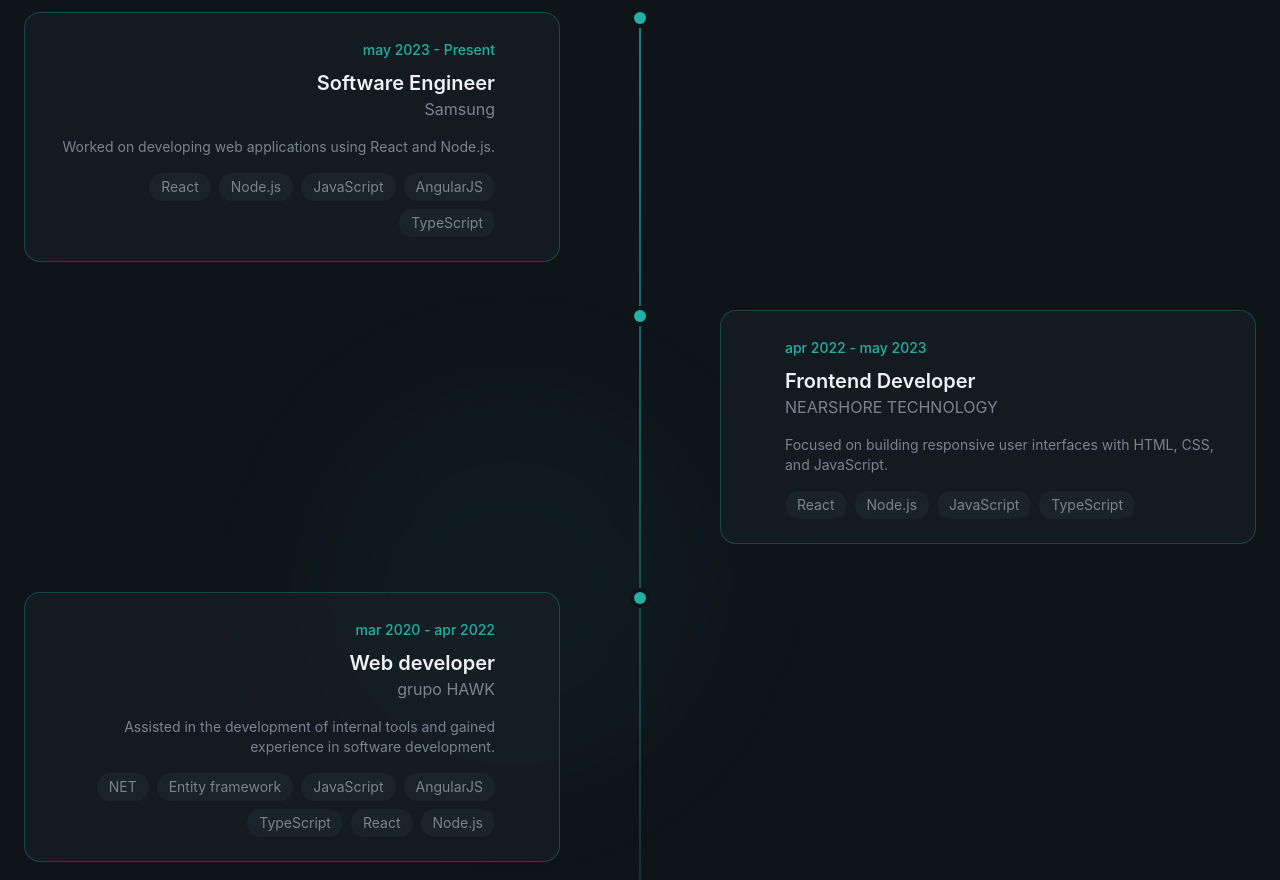
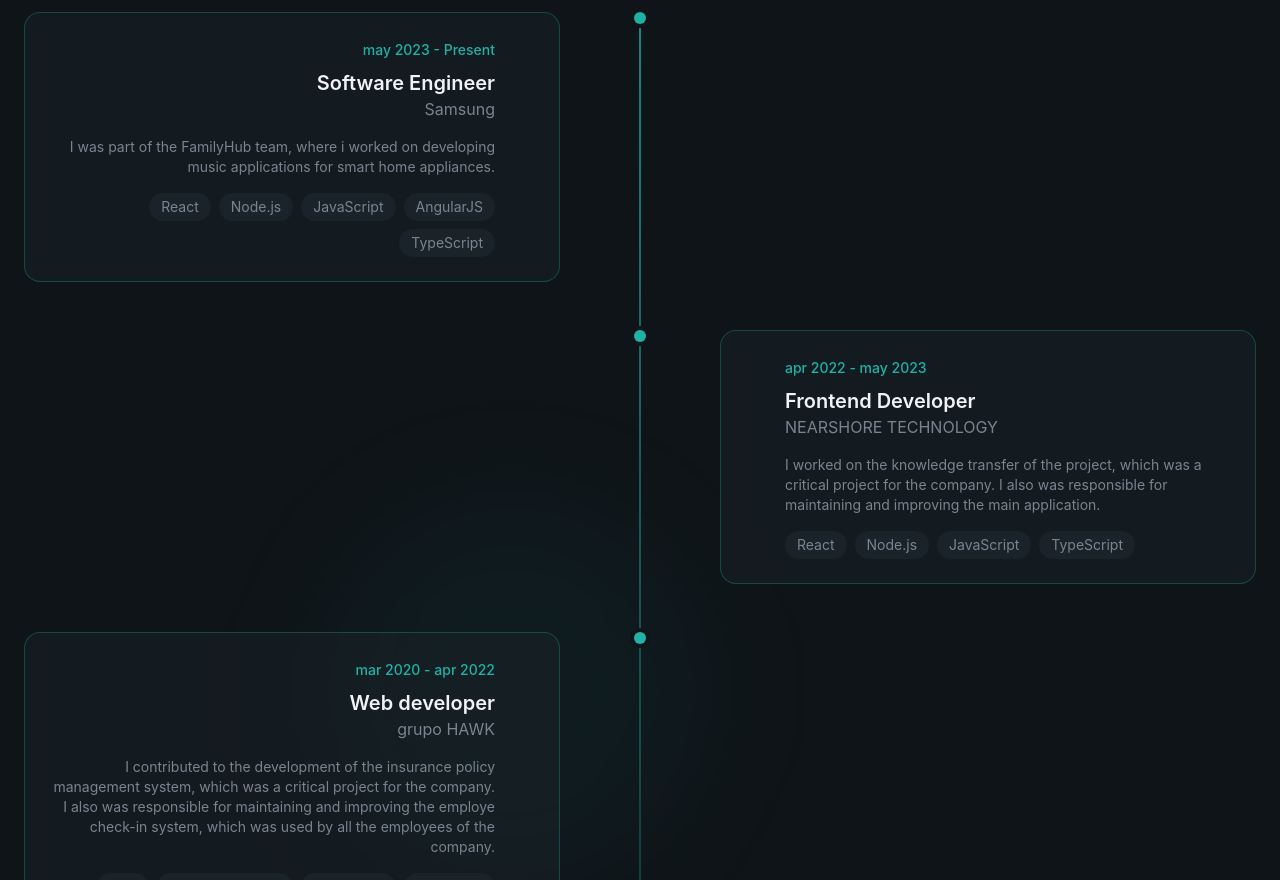
Before and after one commit to ismaelares/my-cv, a React (Vite) app: page / in a window 1280 px wide. Shown: the part 1920-2800 px from the top of the page. Built offline with nearby package versions, Linux system fonts and the light colour scheme.

Commit message:
add experience and realty austin project

```diff
--- a/src/sections/Experience.jsx
+++ b/src/sections/Experience.jsx
@@ -4,7 +4,7 @@ const experinces = [
     role: "Software Engineer",
     period: "may 2023 - Present",
     description:
-      "Worked on developing web applications using React and Node.js.",
+      "I was part of the FamilyHub team, where i worked on developing music applications for smart home appliances.",
     current: true,
     technologies: ["React", "Node.js", "JavaScript", "AngularJS", "TypeScript"],
   },
@@ -13,7 +13,7 @@ const experinces = [
     role: "Frontend Developer",
     period: "apr 2022 - may 2023",
     description:
-      "Focused on building responsive user interfaces with HTML, CSS, and JavaScript.",
+      "I worked on the knowledge transfer of the project, which was a critical project for the company. I also was responsible for maintaining and improving the main application.",
 
     current: false,
     technologies: ["React", "Node.js", "JavaScript", "TypeScript"],
@@ -23,7 +23,7 @@ const experinces = [
     role: "Web developer",
     period: "mar 2020 - apr 2022",
     description:
-      "Assisted in the development of internal tools and gained experience in software development.",
+      "I contributed to the development of the insurance policy management system, which was a critical project for the company. I also was responsible for maintaining and improving the employe check-in system, which was used by all the employees of the company.",
     current: false,
     technologies: [
       "NET",
@@ -40,7 +40,7 @@ const experinces = [
     role: "Web developer",
     period: "aug 2018 - mar 2020",
     description:
-      "Assisted in the development of internal tools and gained experience in software development.",
+      "I worked on developing internal tools for the different departmets of the university. I also had the opportunity to work on the first system, on campuses level, to be developed locally, which was a great experience for me.",
     current: false,
     technologies: ["NET", "Entity framework", "JavaScript"],
   },
@@ -48,7 +48,8 @@ const experinces = [
     company: "Busca Corp",
     role: "Web developer",
     period: "Jan 2017 - aug 2018",
-    description: "",
+    description:
+      "I had the opportunity to work on very important projects for Latin America, susch as Levelup.com, Tomatazos.com and SandiegoRed.com",
     current: false,
     technologies: ["PHP", "zend framework", "JavaScript"],
   },
--- a/src/sections/Projects.jsx
+++ b/src/sections/Projects.jsx
@@ -6,8 +6,17 @@ const projects = [
     description:
       "Trabaje en el desarrollo de las aplicaciones de musica en los electrodomesticos de Samsung.",
     image: "/my-cv/FH.png",
-    tags: ["React", "JavaScript"],
+    tags: ["React", "JavaScript", "AngularJS", "TypeScript"],
     link: "https://www.samsung.com/pe/familyhub/?gclsrc=aw.ds&&cid=mx_pd_pmax_google_ref-lao-26q1ao_ecommerce_scom_multi_oneda-mundial-golai_conversion&gad_source=1&gad_campaignid=23617884120&gbraid=0AAAAADgkidfs1J_Zbn-qLuM_C3LgcHwN5&gclid=CjwKCAjwyYPOBhBxEiwAgpT8P1mIeZEr-70r5Du9JS7wUZD2OwRhiThi8fjeNkm2peSBbRvnR271KRoCdzYQAvD_BwE",
+    github: "",
+  },
+  {
+    name: "Realty Austin",
+    description:
+      "Trabaje en el desarrollo de las aplicaciones de musica en los electrodomesticos de Samsung.",
+    image: "/my-cv/RealtyAustin.png",
+    tags: ["React", "JavaScript", "TypeScript"],
+    link: "https://www.realtyaustin.com/",
     github: "",
   },
   {
```
Also changed, not shown: 1 other file (tests, documents, lock files or other folders).
